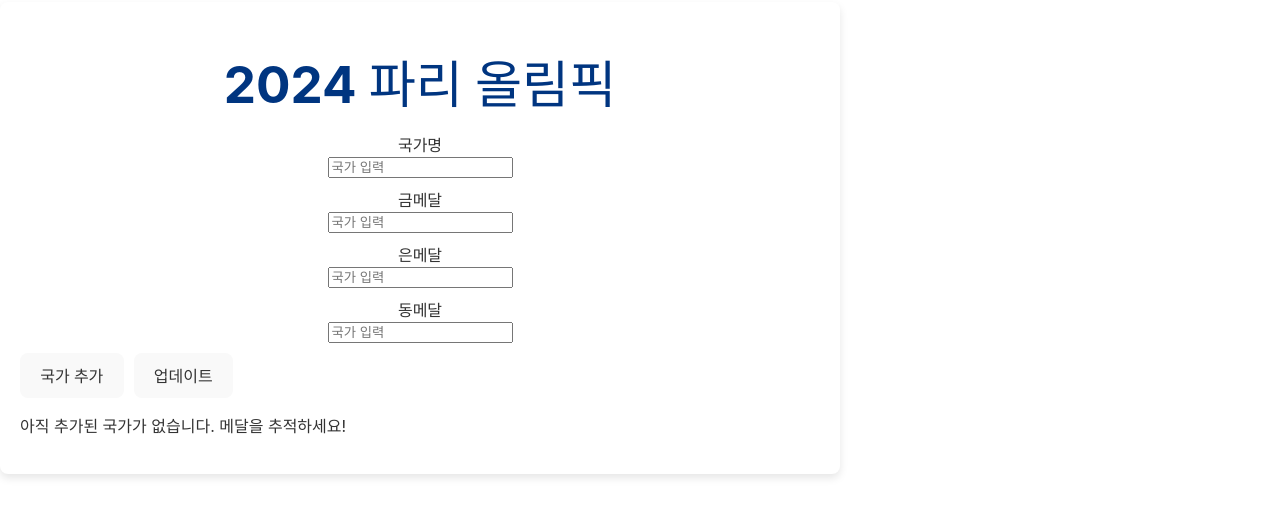
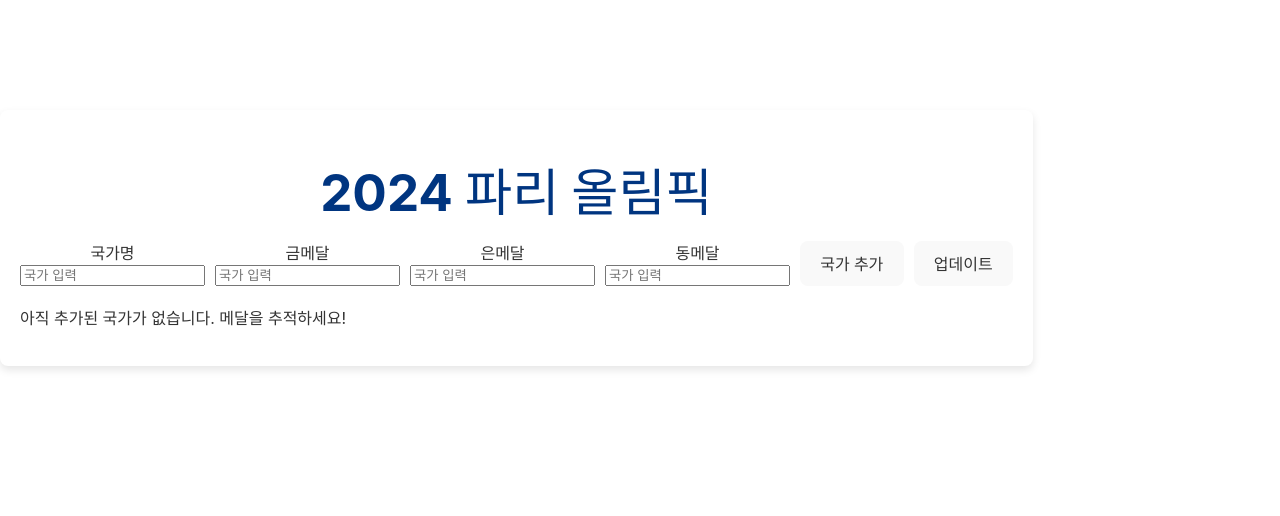
Before and after one commit to johj703/olympic_medal_tracker, a React (Vite) app: page / in a window 1280 px wide. Shown: the part 162-678 px from the top of the page. Built offline with nearby package versions, Linux system fonts and the light colour scheme.

Commit message:
국가, 메달 입력 필드를 가로로 정렬

```diff
--- a/src/App.css
+++ b/src/App.css
@@ -18,8 +18,10 @@ h1 {
 
 .input-group {
   display: flex;
-  flex-direction: column;
+  justify-content: space-between;
+  margin-bottom: 20px;
   gap: 10px;
+  align-items: flex-end;
 }
 
 .input-field {
```
